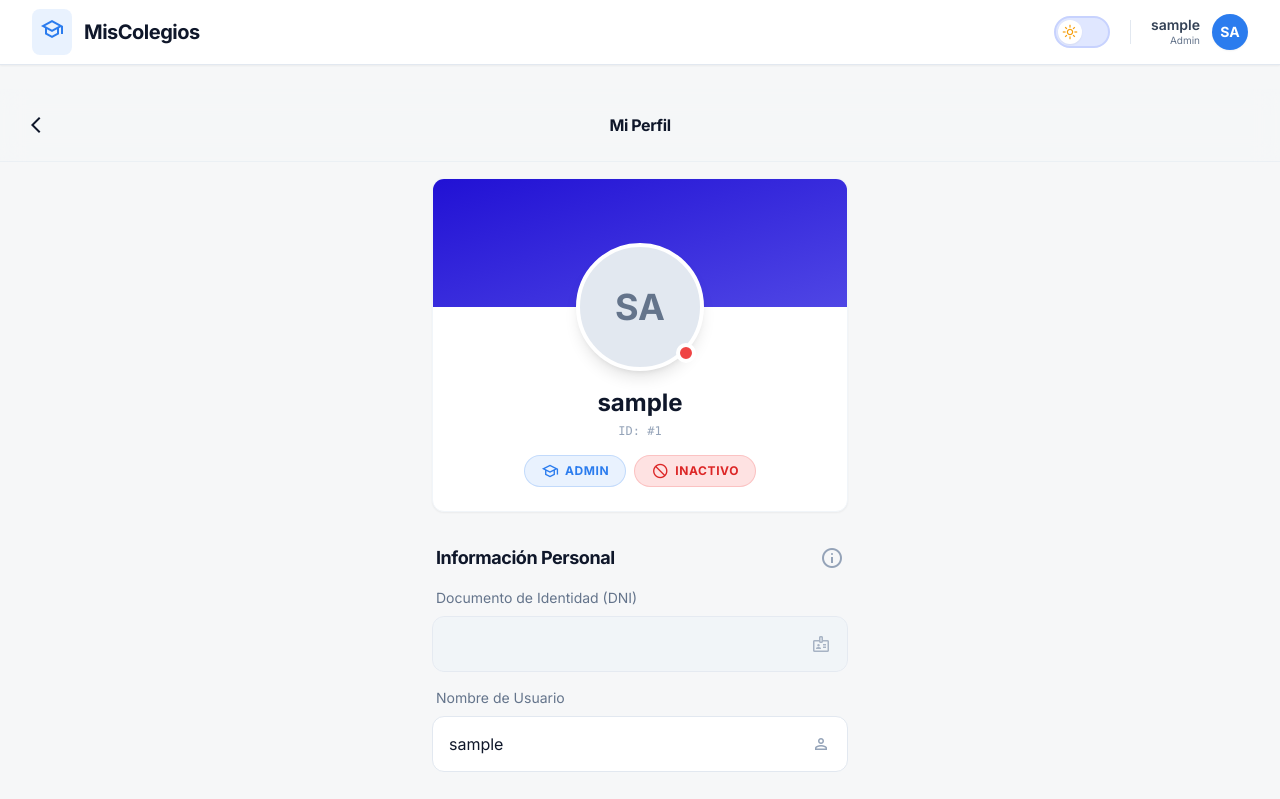
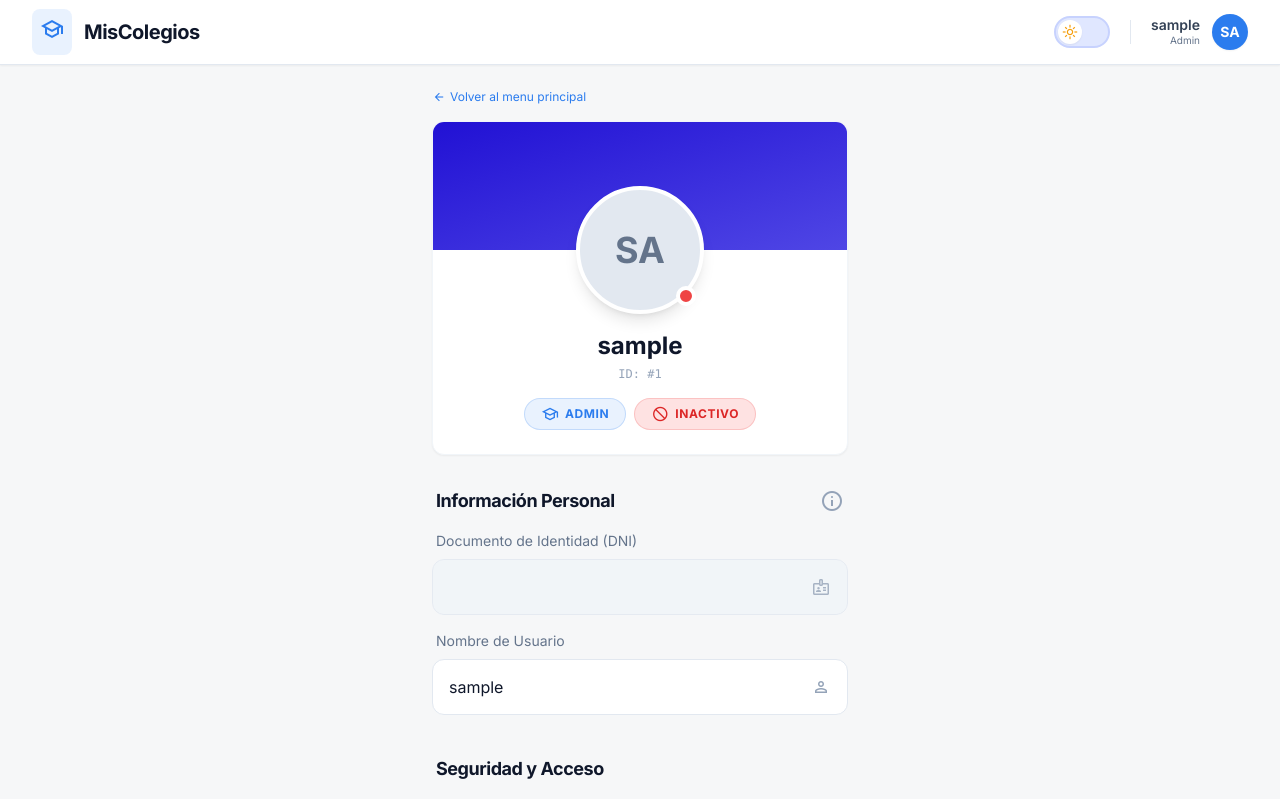
Before and after one commit to Luchoolopez/School_Registry, a React (Vite) app in the folder frontend/: page /perfil in a window 1280 px wide. Shown: the top 799 px of the page. Built offline with nearby package versions, Linux system fonts and the light colour scheme; no server answers; sample sign-in values are in the browser's storage.

Commit message:
Arreglado error de usuario activo y go back menu del profile

```diff
--- a/frontend/src/components/profile/ProfileHeader.tsx
+++ b/frontend/src/components/profile/ProfileHeader.tsx
@@ -1,5 +1,6 @@
 import React from 'react';
 import type { User } from '../../types/user.types';
+import { useNavigate } from 'react-router-dom';
 
 interface Props {
   user: User;
@@ -11,7 +12,17 @@ export const ProfileHeader: React.FC<Props> = ({ user }) => {
     return name ? name.substring(0, 2).toUpperCase() : 'US';
   };
 
+  const navigate = useNavigate();
+
   return (
+    <>
+      <button
+        onClick={() => navigate('/')}
+        className="text-xs text-primary font-medium flex items-center gap-1 hover:underline w-fit"
+      >
+        <span className="material-symbols-outlined text-[14px]">arrow_back</span>
+        Volver al menu principal
+      </button>
       <div className="relative mt-4 bg-white dark:bg-[#1e293b] rounded-xl overflow-hidden shadow-sm border border-slate-100 dark:border-slate-800">
 
         <div className="h-32 w-full bg-gradient-to-br from-[#2111d4] to-[#4f46e5]"></div>
@@ -46,5 +57,6 @@ export const ProfileHeader: React.FC<Props> = ({ user }) => {
           </div>
         </div>
       </div>
+    </>
   );
 };
--- a/frontend/src/pages/Login.tsx
+++ b/frontend/src/pages/Login.tsx
@@ -22,6 +22,7 @@ export function Login() {
         setLoading(true);
 
         try {
+
             await login(username.trim(), password);
             navigate('/');
         } catch (err: any) {
--- a/frontend/src/pages/Profile.tsx
+++ b/frontend/src/pages/Profile.tsx
@@ -24,14 +24,6 @@ export const Profile: React.FC = () => {
   return (
     <div className="bg-background-light dark:bg-background-dark min-h-screen pb-12">
 
-      <div className="sticky top-0 z-50 flex items-center bg-background-light/80 dark:bg-background-dark/80 backdrop-blur-md p-4 justify-between border-b border-slate-200/50 dark:border-slate-800/50">
-        <button onClick={() => navigate(-1)} className="text-slate-900 dark:text-white flex size-10 items-center justify-center rounded-full hover:bg-slate-200 dark:hover:bg-slate-800 transition-colors">
-          <span className="material-symbols-outlined text-[20px]">arrow_back_ios_new</span>
-        </button>
-        <h2 className="text-slate-900 dark:text-white text-base font-bold leading-tight tracking-tight">Mi Perfil</h2>
-        <div className="size-10"></div>
-      </div>
-
       <main className="max-w-md mx-auto px-4 animate-in fade-in slide-in-from-bottom-4 duration-500">
 
         <ProfileHeader user={user} />
@@ -48,9 +40,10 @@ export const Profile: React.FC = () => {
             <span className="material-symbols-outlined">logout</span>
             Cerrar Sesión
           </button>
-          <p className="text-center text-slate-400 dark:text-slate-600 text-xs font-mono">
+          {/*Aca tendria que poner mis datos personales / portafolio */}
+          {/*<p className="text-center text-slate-400 dark:text-slate-600 text-xs font-mono">
             Versión del Sistema 1.0.0
-          </p>
+          </p>*/}
         </div>
 
       </main>
--- a/frontend/src/pages/admin/AdminDashboard.tsx
+++ b/frontend/src/pages/admin/AdminDashboard.tsx
@@ -1,10 +1,11 @@
-import React, { useEffect, useState } from 'react';
+import React, { useEffect, useState, useContext } from 'react';
 import userService from '../../services/user.service';
 import type { User } from '../../types/user.types';
 import { UserTable } from '../../components/admin/UserTable';
 import { CreateUserModal } from '../../components/admin/CreateUserModal';
 import { ConfirmModal } from '../../components/ConfirmModal'; // Asumo la ruta
 import { AdminHeader } from '../../components/admin/AdminHeader';   // IMPORTAR HEADER
+import { AuthContext } from '../../context/AuthContext';
 
 export const AdminDashboard: React.FC = () => {
   const [users, setUsers] = useState<User[]>([]);
@@ -14,6 +15,7 @@ export const AdminDashboard: React.FC = () => {
 
   const [userToAction, setUserToAction] = useState<User | null>(null);
   const [actionType, setActionType] = useState<'toggle' | 'delete' | null>(null);
+  const authCtx = useContext(AuthContext);
 
   const fetchUsers = async () => {
     try {
@@ -45,6 +47,10 @@ export const AdminDashboard: React.FC = () => {
     try {
       const updated = await userService.toggleUserStatus(userToAction.id);
       setUsers(prev => prev.map(u => u.id === updated.id ? updated : u));
+
+      if (authCtx && authCtx.user && authCtx.user.id === updated.id) {
+        authCtx.setAuth({ user: updated, token: authCtx.token });
+      }
 
       setUserToAction(null);
       setActionType(null);
```
Also changed, not shown: 2 other files (tests, documents, lock files or other folders). Lines whose indentation alone changed are shown as unchanged.
